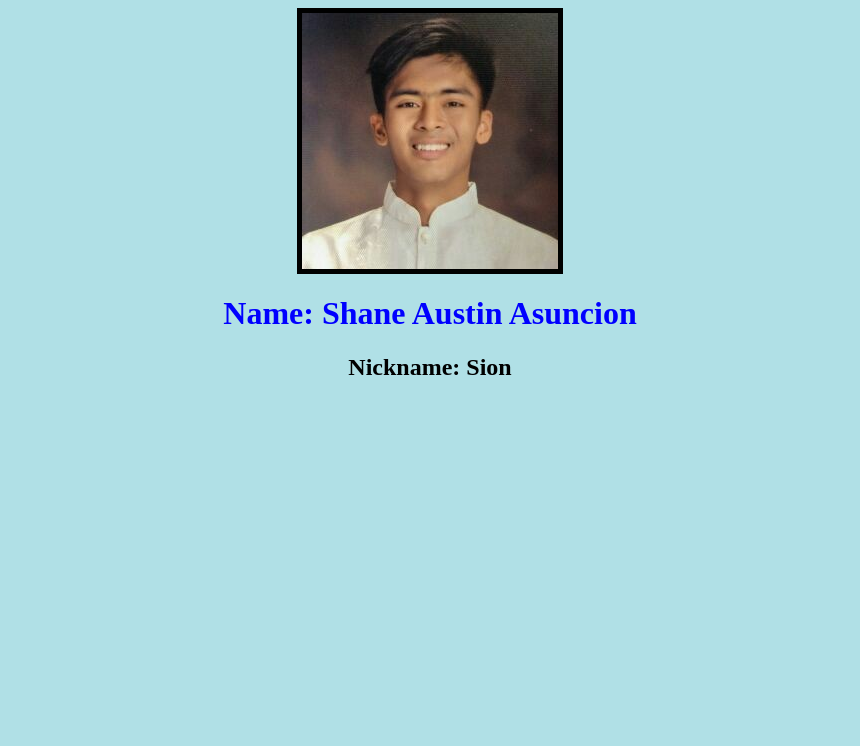
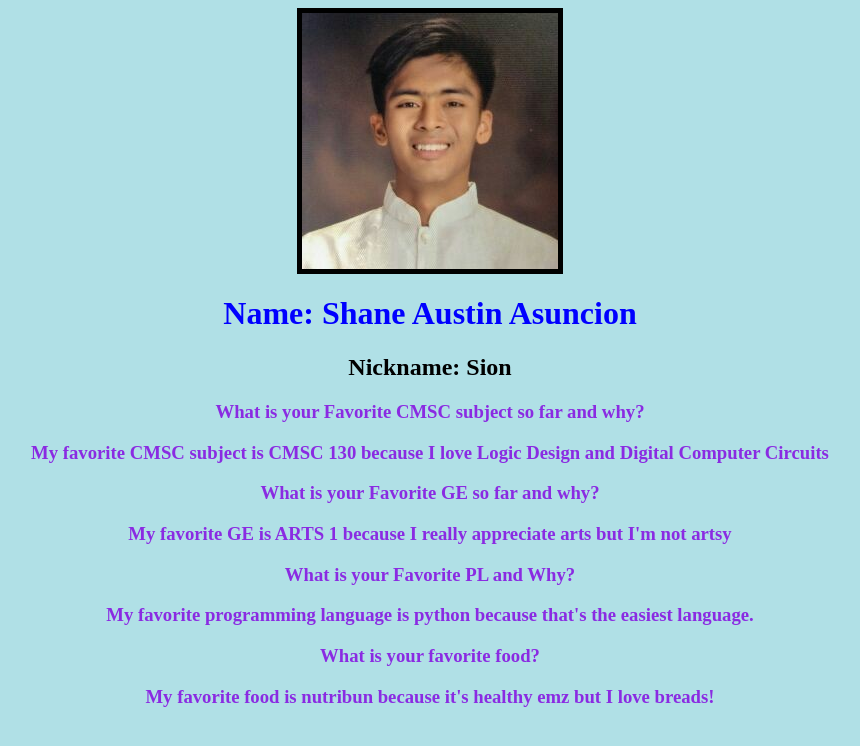
Before and after one commit to SADAsuncion/sadasuncion.github.io, a plain HTML site: page index.html in a window 1280 px wide. Shown: the whole page, without its empty margins (210-1070 px from the left). Drawn offline with Linux system fonts and the light colour scheme.

Commit message:
feat: added favorite details

```diff
--- a/index.html
+++ b/index.html
@@ -12,6 +12,19 @@
             </center>
         </div>
 
+        <div class ="favorites">
+            <center>
+                <h3>What is your Favorite CMSC subject so far and why? </h3>
+                <h3>My favorite CMSC subject is CMSC 130 because I love Logic Design and Digital Computer Circuits</h3>
+                <h3>What is your Favorite GE so far and why? </h3>
+                <h3>My favorite GE is ARTS 1 because I really appreciate arts but I'm not artsy</h3>
+                <h3>What is your Favorite PL and Why?</h3>
+                <h3>My favorite programming language is python because that's the easiest language. </h3>
+                <h3>What is your favorite food?</h3>
+                <h3>My favorite food is nutribun because it's healthy emz but I love breads! </h3>
+            </center>
+
+        </div>
 
 </body>
 
--- a/styles.css
+++ b/styles.css
@@ -8,3 +8,7 @@ body {
   img {
     border: 5px solid #000;
   }
+
+  h3{
+    color:blueviolet
+  }
```
